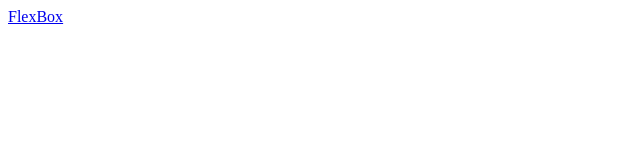
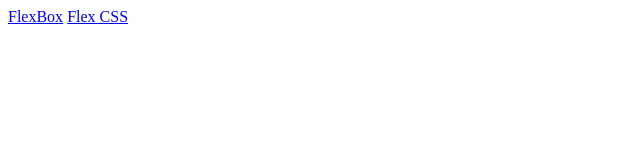
Before and after one commit to PhantomOblivion/learn-making-flexbox, a plain HTML site: page index.html in a window 1280 px wide. Shown: the full height of the page, 0-640 px from the left. Drawn offline with Linux system fonts and the light colour scheme.

Commit message:
Coding is not bad

```diff
--- a/index.html
+++ b/index.html
@@ -7,5 +7,6 @@
 </head>
 <body>
     <a href="./flex.html">FlexBox</a>
+    <a href="./flex.css">Flex CSS</a>
 </body>
 </html>
```
